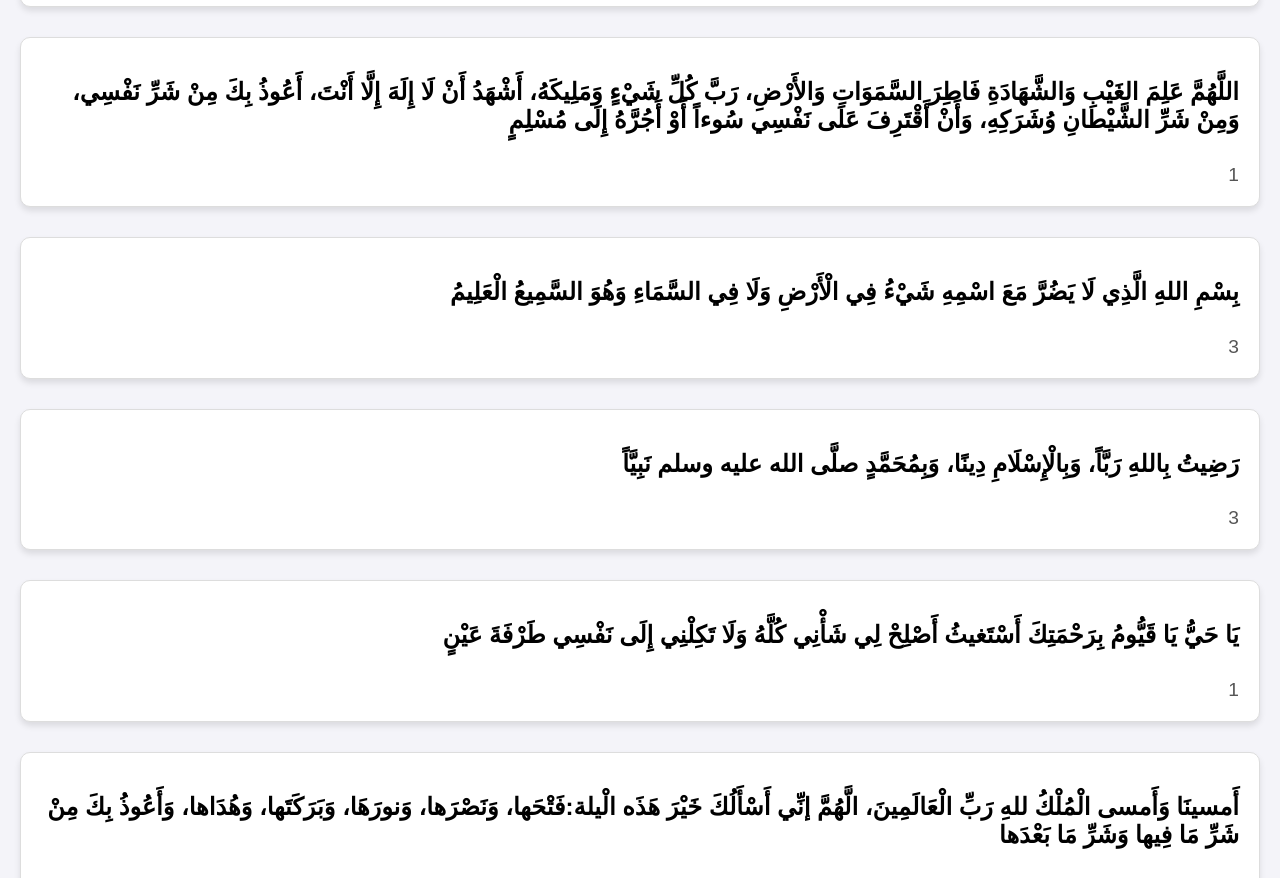
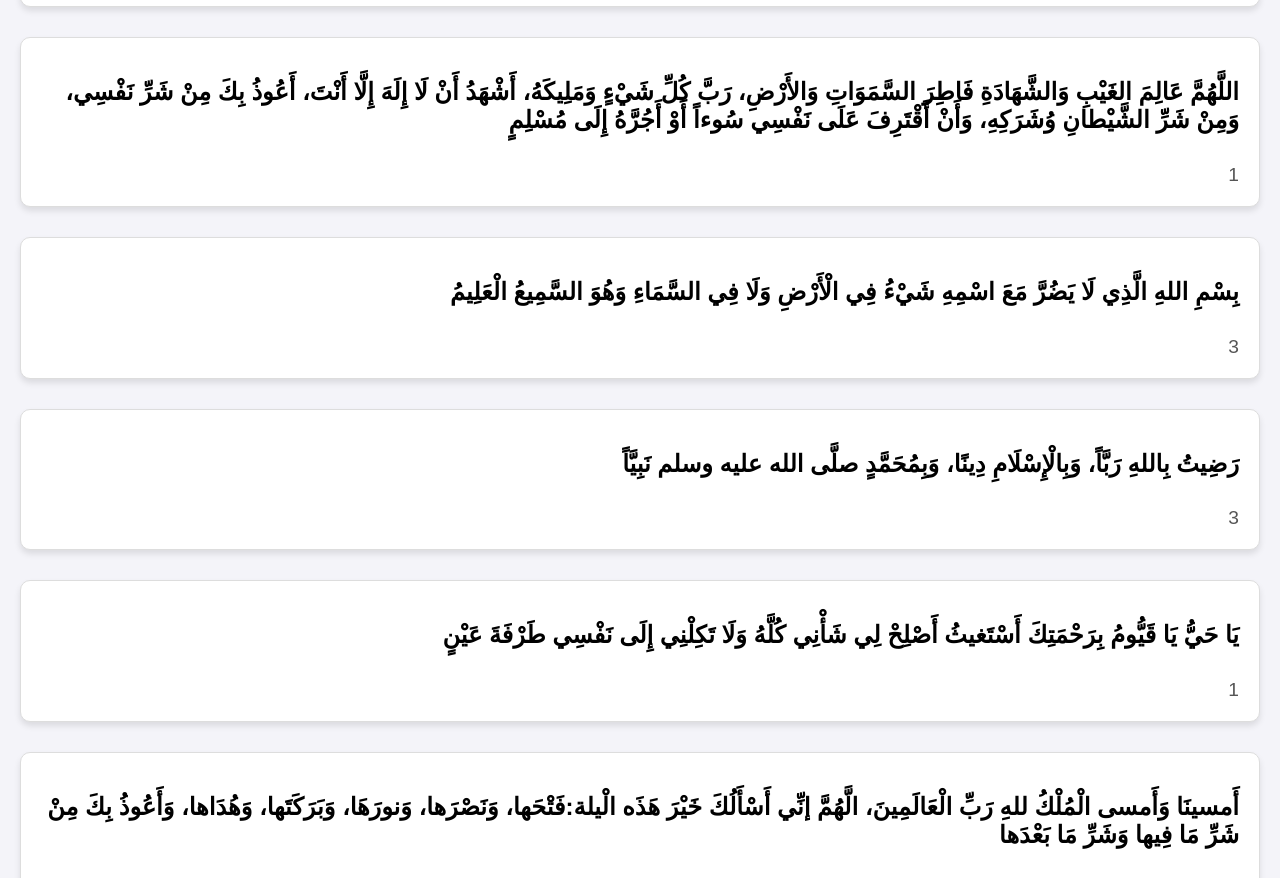
Before and after one commit to MenhagElmoslem/Azkar_Elmasaa, a plain HTML site: page index.html in a window 1280 px wide. Shown: the part 2622-3500 px from the top of the page. Drawn offline with Linux system fonts and the light colour scheme.

Commit message:
Update index.html

```diff
--- a/index.html
+++ b/index.html
@@ -81,7 +81,7 @@
         <span id="counter1" class="counter">0</span>
       </div>
       <div class="dzikr" data-target="1" id="dzikr1">
-        <h2>اللَّهُمَّ عَلِمَ الغَيْبِ وَالشَّهَادَةِ فَاطِرَ السَّمَوَاتِ وَالأَرْضِ، رَبَّ كُلِّ شَيْءٍ وَمَلِيكَهُ، أَشْهَدُ أَنْ لَا إِلَهَ إِلَّا أَنْتَ، أَعُوذُ بِكَ مِنْ شَرِّ نَفْسِي، وَمِنْ شَرِّ الشَّيْطانِ وُشَرَكِهِ، وَأَنْ أَقْتَرِفَ عَلَى نَفْسِي سُوءاً أَوْ أَجُرَّهُ إِلَى مُسْلِمٍ
+        <h2>اللَّهُمَّ عَالِمَ الغَيْبِ وَالشَّهَادَةِ فَاطِرَ السَّمَوَاتِ وَالأَرْضِ، رَبَّ كُلِّ شَيْءٍ وَمَلِيكَهُ، أَشْهَدُ أَنْ لَا إِلَهَ إِلَّا أَنْتَ، أَعُوذُ بِكَ مِنْ شَرِّ نَفْسِي، وَمِنْ شَرِّ الشَّيْطانِ وُشَرَكِهِ، وَأَنْ أَقْتَرِفَ عَلَى نَفْسِي سُوءاً أَوْ أَجُرَّهُ إِلَى مُسْلِمٍ
         </h2>
         <span id="counter1" class="counter">0</span>
       </div>
```
